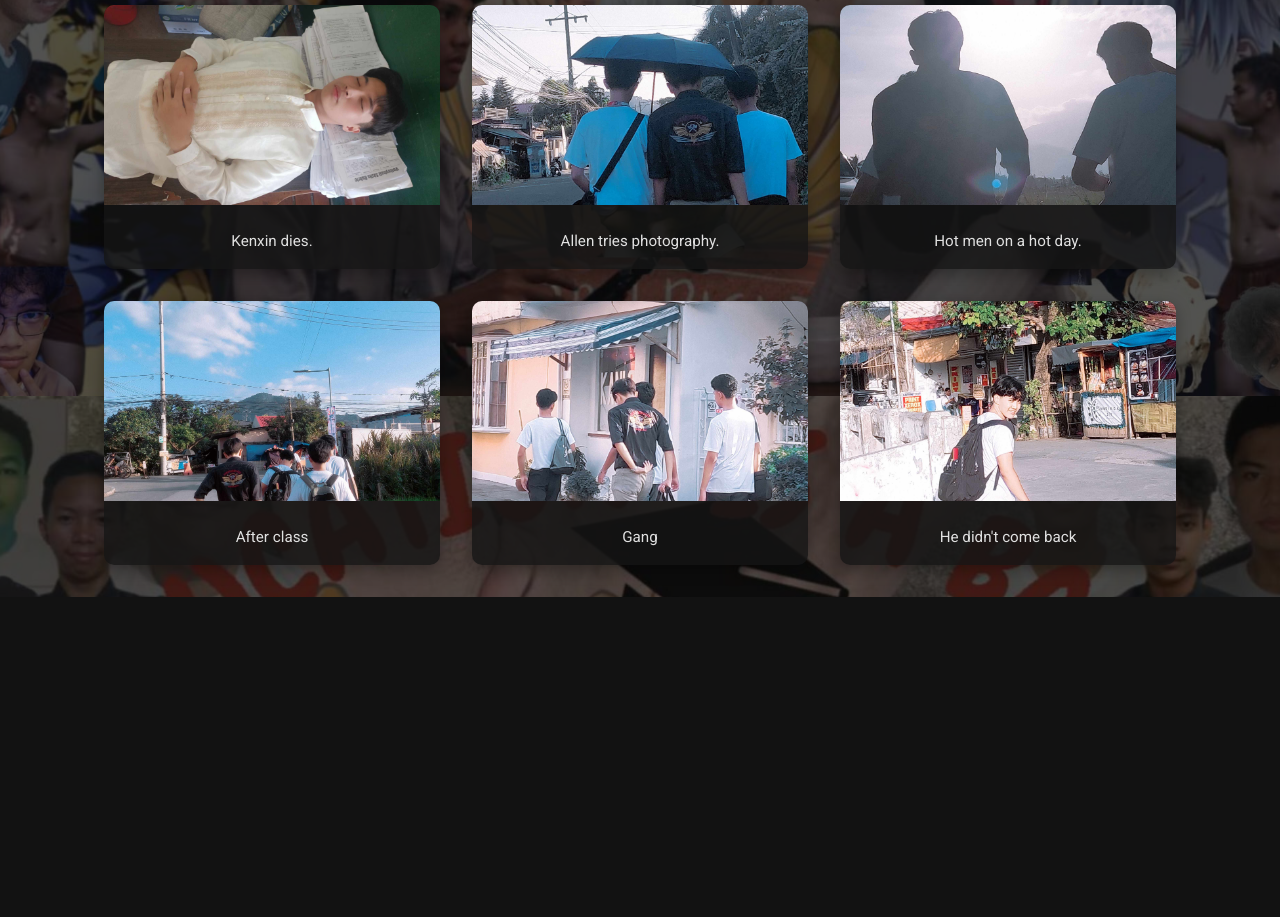
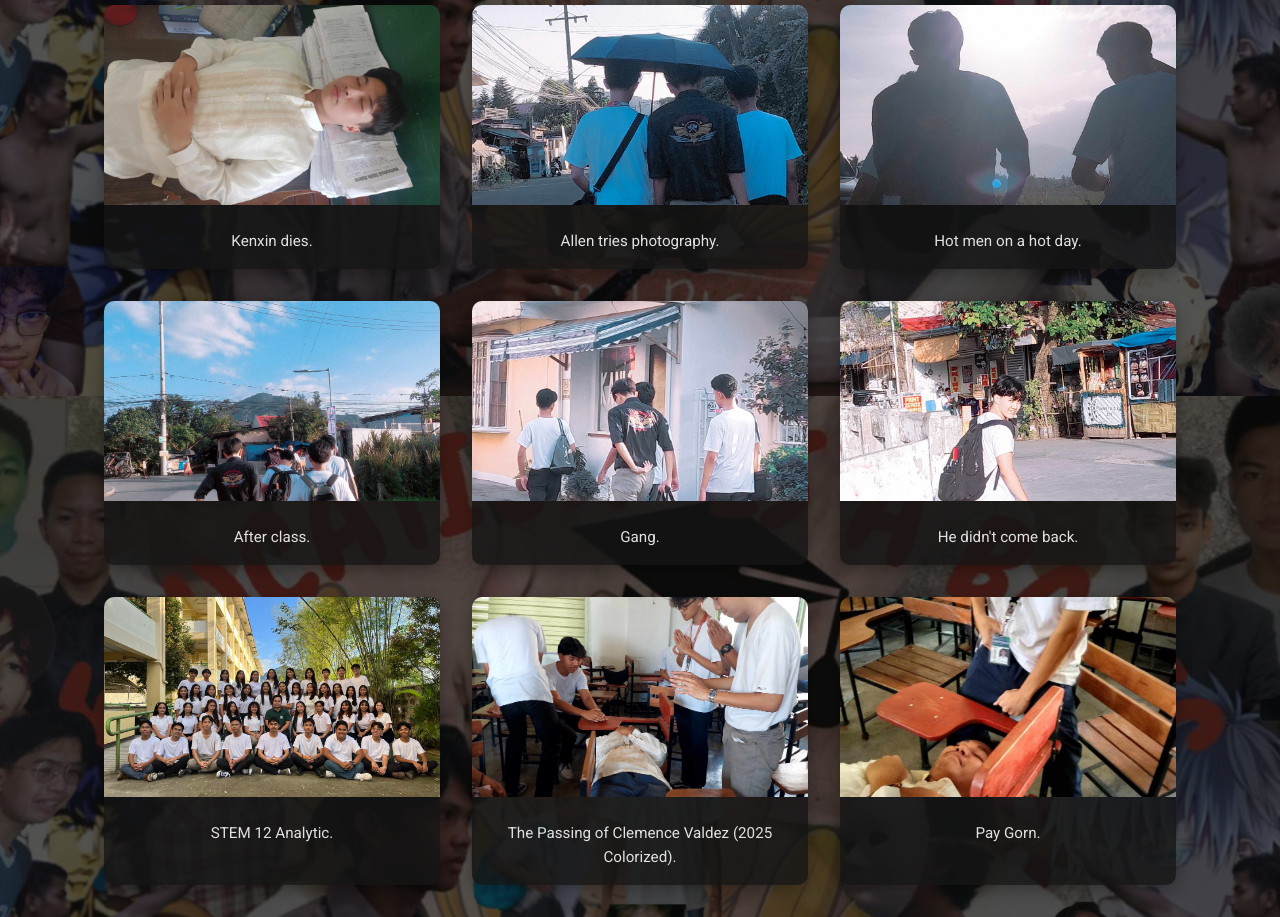
Before and after one commit to treppenwitzism/treppenwitzism.github.io, a plain HTML site: page museum/feb27.html in a window 1280 px wide. Shown: the part 404-1321 px from the top of the page. Before the commit the page ends 1001 px from the top, so only its background shows below. Drawn offline with Linux system fonts and the light colour scheme.

Commit message:
Museum - Feb27 Update
Added 3 more photos

```diff
--- a/museum/feb27.html
+++ b/museum/feb27.html
@@ -48,18 +48,34 @@
 
             <div class="gallery-item">
                 <img src="feb27/4.jpg" alt="">
-                <p class="gallery-caption">After class</p>
+                <p class="gallery-caption">After class.</p>
             </div>
 
             <div class="gallery-item">
                 <img src="feb27/5.jpg" alt="">
-                <p class="gallery-caption">Gang</p>
+                <p class="gallery-caption">Gang.</p>
             </div>
 
             <div class="gallery-item">
                 <img src="feb27/6.jpg" alt="">
-                <p class="gallery-caption">He didn't come back</p>
+                <p class="gallery-caption">He didn't come back.</p>
             </div>
+
+            <div class="gallery-item">
+                <img src="feb27/7.jpg" alt="">
+                <p class="gallery-caption">STEM 12 Analytic.</p>
+            </div>
+
+            <div class="gallery-item">
+                <img src="feb27/8.jpg" alt="">
+                <p class="gallery-caption">The Passing of Clemence Valdez (2025 Colorized).</p>
+            </div>
+
+            <div class="gallery-item">
+                <img src="feb27/9.jpg" alt="">
+                <p class="gallery-caption">Pay Gorn.</p>
+            </div>
+
         </div>
     </main>
 
```
Also changed, not shown: museum/feb27/7.jpg (added), museum/feb27/8.jpg (added), museum/feb27/9.jpg (added).
